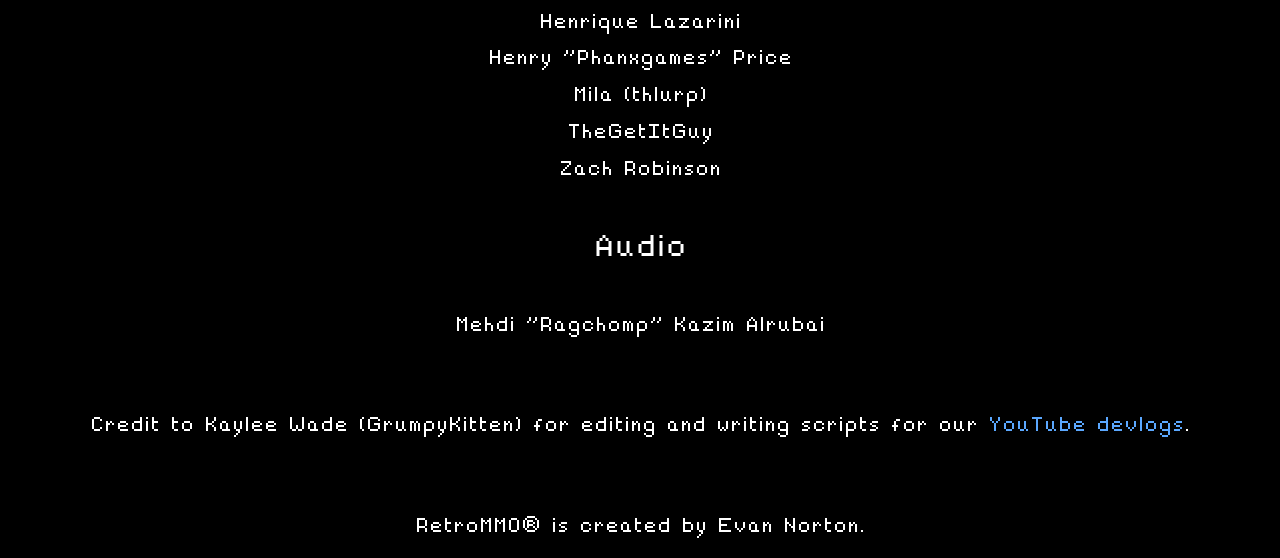
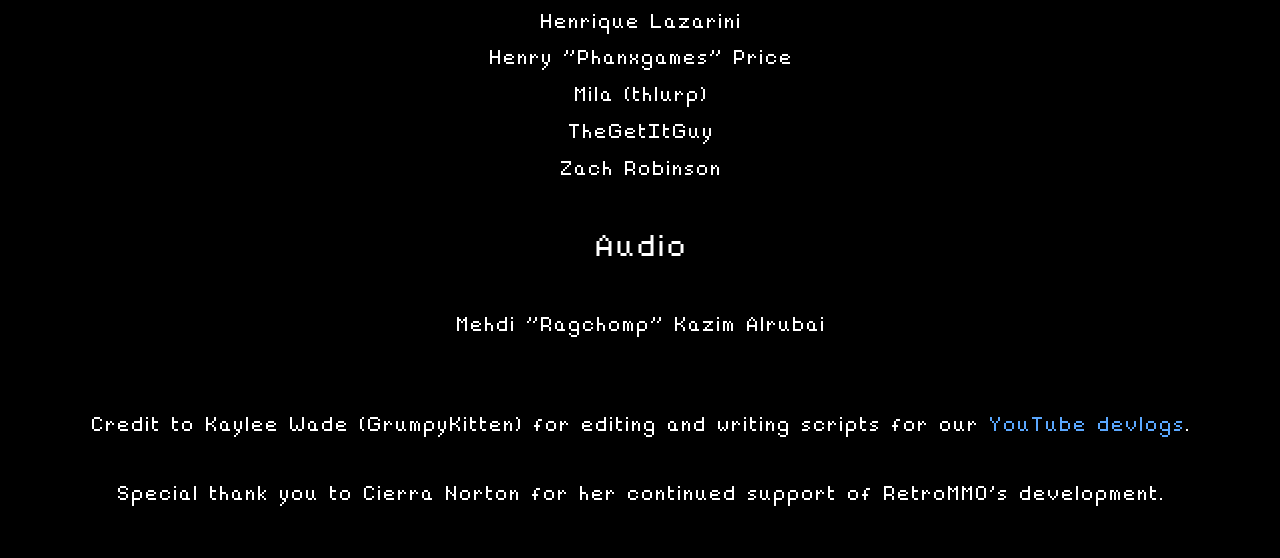
Before and after one commit to evannorton/Retro-MMO.com, a plain HTML site: page credits.html in a window 1280 px wide. Shown: the part 1266-1824 px from the top of the page. Drawn offline with nearby package versions, Linux system fonts and the light colour scheme; no server answers.

Commit message:
cierra in credits

```diff
--- a/credits.html
+++ b/credits.html
@@ -88,6 +88,7 @@
         <p id="grumpy">Credit to Kaylee Wade (GrumpyKitten) for editing and writing scripts for our <a
                 href="https://www.youtube.com/playlist?list=PLM9Z61wzWxHEr_FXRFOEVxAqGYPbRWwP-" target="_blank">YouTube
                 devlogs</a>.</p>
+                <p>Special thank you to Cierra Norton for her continued support of RetroMMO's development.</p>
     </main>
     <footer>
         <p id="ownership">RetroMMO<sup></sup>®</sup> is created by Evan Norton.</p>
```
